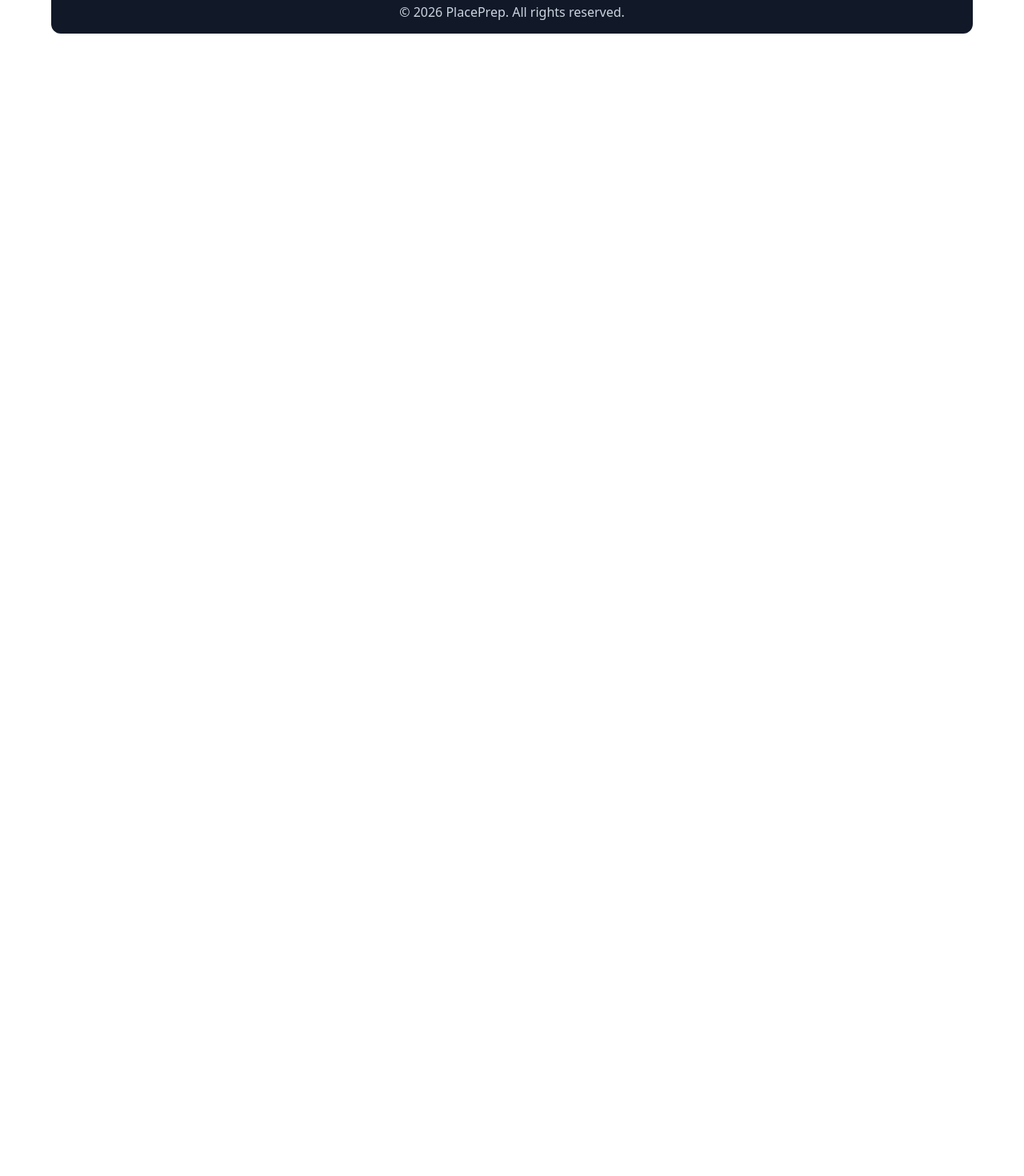
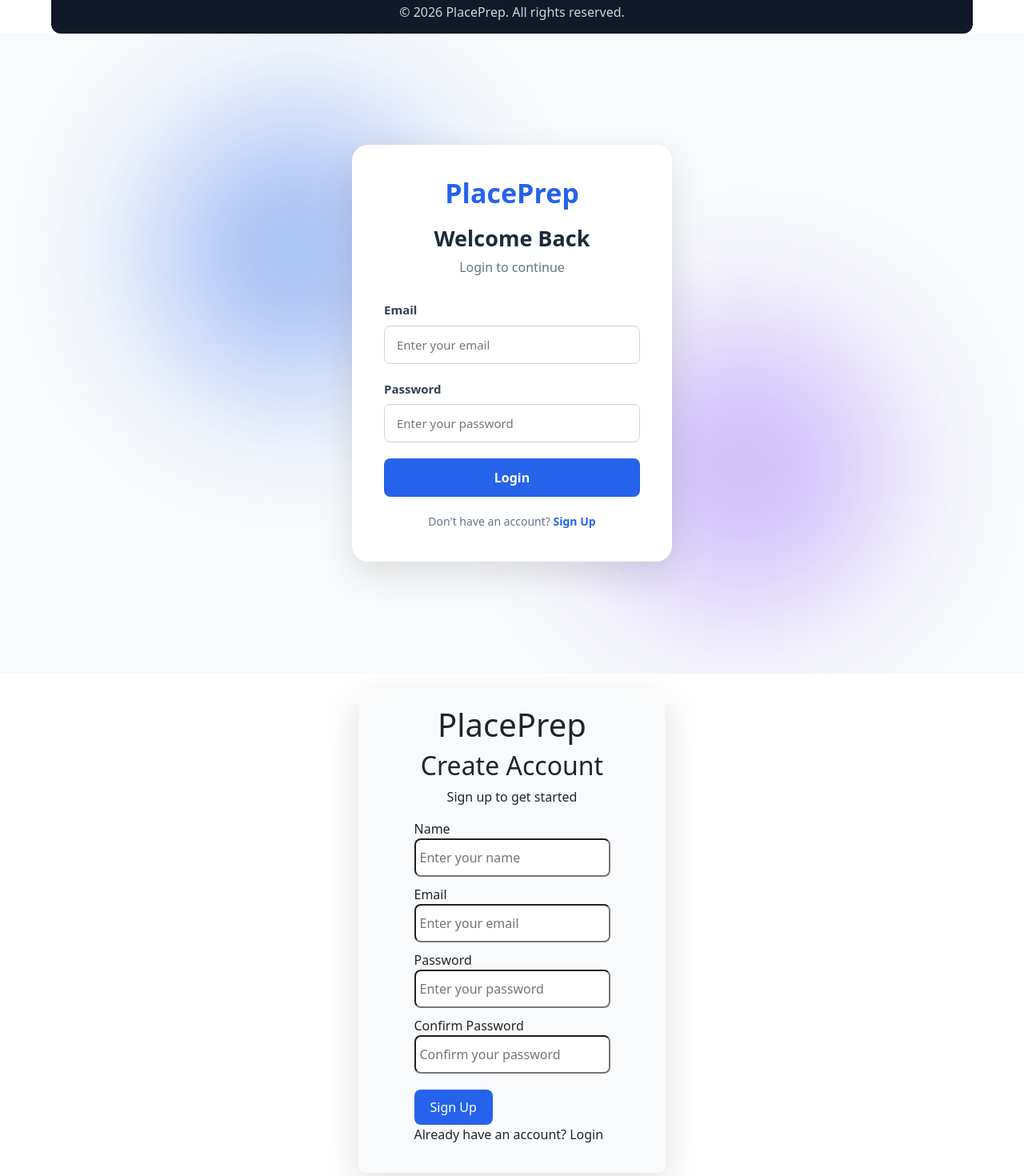
Before and after one commit to Raveena0410/PlacementPro-AI, a React (Vite) app: page /signup in a window 1280 px wide. Shown: the part 3000-4470 px from the top of the page at 80% size. Before the commit the page ends 3042 px from the top, so only its background shows below. Built offline with nearby package versions, Linux system fonts and the light colour scheme.

Commit message:
Updated project

```diff
--- a/src/App.jsx
+++ b/src/App.jsx
@@ -6,6 +6,8 @@ import Feature from './Components/Feature.jsx'
 import Static from './Components/Static.jsx'
 import Faq from './Components/Faq.jsx'
 import Footer from './Components/Footer.jsx'
+import Login from './Components/Login.jsx'
+import Signup from './Components/Signup.jsx'
 import './App.css'
 
 function App() {
@@ -19,6 +21,8 @@ function App() {
       <Static/>
       <Faq/>
       <Footer/>
+      <Login/>
+      <Signup/>
 
     </>
   )
--- /dev/null
+++ b/src/Components/Login.css
@@ -0,0 +1,251 @@
+* {
+    box-sizing: border-box;
+}
+
+html,
+body,
+#root {
+    margin: 0;
+    padding: 0;
+    width: 100%;
+    min-height: 100vh;
+}
+
+.login-page {
+    width: 100%;
+    height: 100vh;
+
+    display: flex;
+    justify-content: center;
+    align-items: center;
+
+    position: relative;
+    overflow: hidden;
+
+    background-color: #f8fafc;
+}
+
+.login-blob {
+    position: absolute;
+
+    width: 350px;
+    height: 350px;
+
+    border-radius: 50%;
+
+    filter: blur(90px);
+    opacity: 0.4;
+
+    z-index: 0;
+}
+
+.login-blob1 {
+    top: 5%;
+    left: 8%;
+
+    background-color: #2563eb;
+
+    animation: moveBlue 8s infinite alternate ease-in-out;
+}
+
+.login-blob2 {
+    right: 8%;
+    bottom: 5%;
+
+    background-color: #8b5cf6;
+
+    animation: movePurple 10s infinite alternate ease-in-out;
+}
+
+@keyframes moveBlue {
+    from {
+        transform: translate(0, 0);
+    }
+
+    to {
+        transform: translate(100px, 60px);
+    }
+}
+
+@keyframes movePurple {
+    from {
+        transform: translate(0, 0);
+    }
+
+    to {
+        transform: translate(-100px, -60px);
+    }
+}
+
+
+
+
+.login-page .login-card {
+    position: relative;
+    z-index: 5;
+
+    width: 400px;
+    height: auto;
+
+    display: flex;
+    flex-direction: column;
+
+    padding: 40px;
+
+    background-color: #ffffff;
+
+    border-radius: 20px;
+
+    box-shadow: 0 15px 45px rgba(0, 0, 0, 0.12);
+}
+
+
+
+
+.login-page .login-logo {
+    width: 100%;
+
+    margin: 0 0 20px 0;
+
+    text-align: center;
+
+    font-size: 34px;
+    font-weight: 700;
+
+    color: #2563eb;
+}
+
+
+
+.login-page .login-title {
+    width: 100%;
+
+    margin: 0 0 8px 0;
+
+    text-align: center;
+
+    font-size: 27px;
+    font-weight: 700;
+
+    color: #1e293b;
+}
+
+
+.login-page .login-subtitle {
+    width: 100%;
+
+    margin: 0 0 30px 0;
+
+    text-align: center;
+
+    font-size: 16px;
+
+    color: #64748b;
+}
+
+
+/* ---------- FORM ---------- */
+
+.login-page .login-form {
+    width: 100%;
+
+    display: flex;
+    flex-direction: column;
+
+    margin: 0;
+    padding: 0;
+}
+
+.login-page .login-field {
+    width: 100%;
+
+    display: flex;
+    flex-direction: column;
+
+    margin: 0 0 20px 0;
+}
+
+.login-page .login-field label {
+    width: 100%;
+
+    margin: 0 0 8px 0;
+
+    font-size: 15px;
+    font-weight: 600;
+
+    color: #334155;
+}
+
+
+
+
+.login-page .login-field input {
+    width: 100%;
+    height: 48px;
+
+    display: block;
+
+    padding: 0 15px;
+
+    border: 1px solid #cbd5e1;
+    border-radius: 8px;
+
+    background-color: #ffffff;
+
+    color: #1e293b;
+
+    font-size: 15px;
+
+    outline: none;
+}
+
+.login-page .login-field input:focus {
+    border-color: #2563eb;
+
+    box-shadow: 0 0 0 3px rgba(37, 99, 235, 0.1);
+}
+
+
+
+
+.login-page .login-btn {
+    width: 100%;
+    height: 48px;
+
+    display: block;
+
+    margin: 0;
+    padding: 0;
+
+    border: none;
+    border-radius: 8px;
+
+    background-color: #2563eb;
+    color: #ffffff;
+
+    font-size: 16px;
+    font-weight: 600;
+
+    cursor: pointer;
+}
+
+.login-page .login-btn:hover {
+    background-color: #1d4ed8;
+}
+.signup-text {
+    text-align: center;
+    margin-top: 20px;
+    margin-bottom: 0;
+    color: #64748b;
+    font-size: 14px;
+}
+
+.signup-text a {
+    color: #2563eb;
+    text-decoration: none;
+    font-weight: 600;
+}
+
+.signup-text a:hover {
+    text-decoration: underline;
+}
--- /dev/null
+++ b/src/Components/Login.jsx
@@ -0,0 +1,56 @@
+import React from "react";
+import "./Login.css";
+
+const Login = () => {
+  return (
+    <div className="login-page">
+
+      <div className="login-blob login-blob1"></div>
+      <div className="login-blob login-blob2"></div>
+
+      <div className="login-card">
+
+        <h2 className="login-logo">PlacePrep</h2>
+
+        <h3 className="login-title">Welcome Back</h3>
+
+        <p className="login-subtitle">
+          Login to continue
+        </p>
+
+        <form className="login-form">
+
+          <div className="login-field">
+            <label htmlFor="email">Email</label>
+            <input
+              type="email"
+              id="email"
+              placeholder="Enter your email"
+            />
+          </div>
+
+          <div className="login-field">
+            <label htmlFor="password">Password</label>
+            <input
+              type="password"
+              id="password"
+              placeholder="Enter your password"
+            />
+          </div>
+
+          <button type="submit" className="login-btn">
+            Login
+          </button>
+          <p className="signup-text">
+  Don't have an account? <a href="/signup">Sign Up</a>
+</p>
+
+        </form>
+
+      </div>
+
+    </div>
+  );
+};
+
+export default Login;
--- /dev/null
+++ b/src/Components/Signup.css
@@ -0,0 +1,39 @@
+.main{
+    display:flex;
+    flex-direction:column;
+    align-items:center;
+    justify-content:center;
+    width:30%;
+    border-radius:10px;
+    margin:20px auto;
+    height:auto;
+    background-color: #F8FAFC;
+    box-shadow: 0 15px 45px rgba(0, 0, 0, 0.12);
+    padding:20px;
+}
+.sign{
+    margin-bottom:10px;
+    display:flex;
+    flex-direction:column;
+
+
+
+}
+.sign input{
+    border-radius:8px;
+    padding:10px 5px;
+}
+
+.b{
+    padding:10px 20px;
+    border-radius:8px;
+    cursor:pointer;
+    background-color: #2563EB;
+    color: white;
+    border: none;
+    margin-top:10px;
+}
+.sign input:focus {
+    border: 2px solid #2563EB;
+    outline: none;
+}
--- /dev/null
+++ b/src/Components/Signup.jsx
@@ -0,0 +1,39 @@
+import React from 'react'
+import './Signup.css';
+
+const Signup = () => {
+  return (
+    <>
+    <div className="main">
+       <h1>PlacePrep</h1>
+        <h2>
+            Create Account
+        </h2>
+        <p>Sign up to get started</p>
+
+        <form>
+            <div className="sign">
+            <label htmlFor="name">Name</label>
+            <input type="text" id="name" placeholder='Enter your name' />
+            </div>
+            <div className="sign">
+            <label htmlFor="email">Email</label>
+            <input type="email" id="email" placeholder='Enter your email' />
+            </div>
+            <div className="sign">
+            <label htmlFor="password">Password</label>
+            <input type="password" id="password" placeholder='Enter your password' />
+            </div>
+            <div className="sign">
+                <label htmlFor="confirm-password">Confirm Password</label>
+                <input type="password" id="confirm-password" placeholder='Confirm your password' />
+            </div>
+            <button className="b"type="submit">Sign Up</button>
+            <p> Already have an account? Login</p>
+        </form>
+    </div>
+    </>
+  )
+}
+
+export default Signup
```
